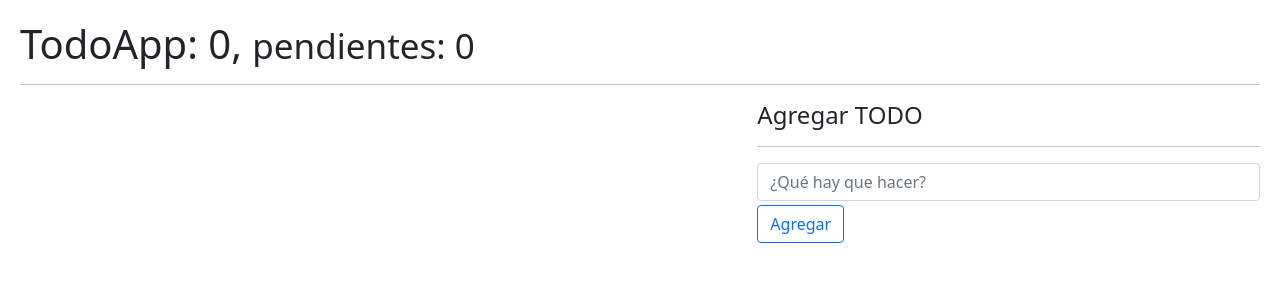
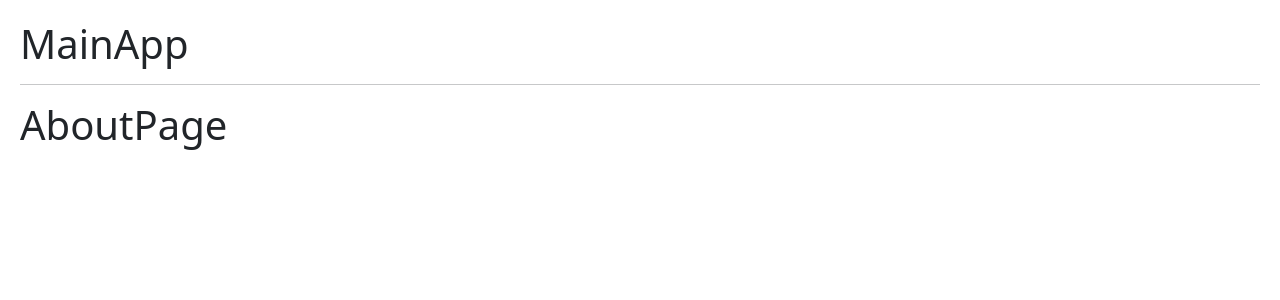
Before and after one commit to Charlyqv/05-hook-app, a React (Vite) app: page /about in a window 1280 px wide. Shown: the top 300 px of the page. Built offline with nearby package versions, Linux system fonts and the light colour scheme.

Commit message:
Configurar Router en React

```diff
--- a/package.json
+++ b/package.json
@@ -11,7 +11,8 @@
   },
   "dependencies": {
     "react": "^18.2.0",
-    "react-dom": "^18.2.0"
+    "react-dom": "^18.2.0",
+    "react-router-dom": "^6.14.1"
   },
   "devDependencies": {
     "@types/react": "^18.0.37",
--- /dev/null
+++ b/src/09-useContext/AboutPage.jsx
@@ -0,0 +1,6 @@
+
+export const AboutPage = () => {
+  return (
+    <h1>AboutPage</h1>
+  )
+}
--- /dev/null
+++ b/src/09-useContext/HomePage.jsx
@@ -0,0 +1,6 @@
+
+export const HomePage = () => {
+  return (
+    <h1>HomePage</h1>
+  )
+}
--- /dev/null
+++ b/src/09-useContext/LoginPage.jsx
@@ -0,0 +1,6 @@
+
+export const LoginPage = () => {
+  return (
+    <h1>LoginPage</h1>
+  )
+}
--- /dev/null
+++ b/src/09-useContext/MainApp.jsx
@@ -0,0 +1,21 @@
+import { Navigate, Route, Routes } from "react-router-dom"
+import { HomePage } from "./HomePage"
+import { AboutPage } from "./AboutPage"
+import { LoginPage } from "./LoginPage"
+
+export const MainApp = () => {
+  return (
+    <>
+      <h1>MainApp</h1>
+      <hr />
+
+      <Routes>
+        <Route path="/" element={ <HomePage />}/>
+        <Route path="about" element={ <AboutPage />}/>
+        <Route path="login" element={ <LoginPage />}/>
+
+        <Route path="/*" element={ <Navigate to="/about" /> } />
+      </Routes>
+    </>
+  )
+}
--- a/src/main.jsx
+++ b/src/main.jsx
@@ -1,7 +1,8 @@
 import React from 'react';
 import ReactDOM from 'react-dom/client';
+import { BrowserRouter } from "react-router-dom";
+
 // import { HooksApp } from './HooksApp';
-import './index.css';
 // import { CounterApp } from './01-useState/CounterApp';
 // import { CounterWithCustomHook } from './01-useState/CounterWithCustomHook';
 // import { SimpleForm } from './02-useEffect/SimpleForm';
@@ -13,12 +14,16 @@
 // import { MemoHook } from './06-memos/MemoHook';
 // import { CallbackHook } from './06-memos/CallbackHook';
 // import { Padre } from './07-tarea-memo/Padre';
+// import './08-useReducer/intro-reducer';
+// import { TodoApp } from './08-useReducer/TodoApp';
+import { MainApp } from './09-useContext/MainApp';
 
-// import './08-useReducer/intro-reducer';
-import { TodoApp } from './08-useReducer/TodoApp';
+import './index.css';
 
 ReactDOM.createRoot(document.getElementById('root')).render(
-  // <React.StrictMode>
-    <TodoApp />
-  // </React.StrictMode>
+  <BrowserRouter>
+  {/* <React.StrictMode> */}
+    <MainApp />
+  {/* </React.StrictMode> */}
+  </BrowserRouter>
 )
```
Also changed, not shown: 1 other file (tests, documents, lock files or other folders).
